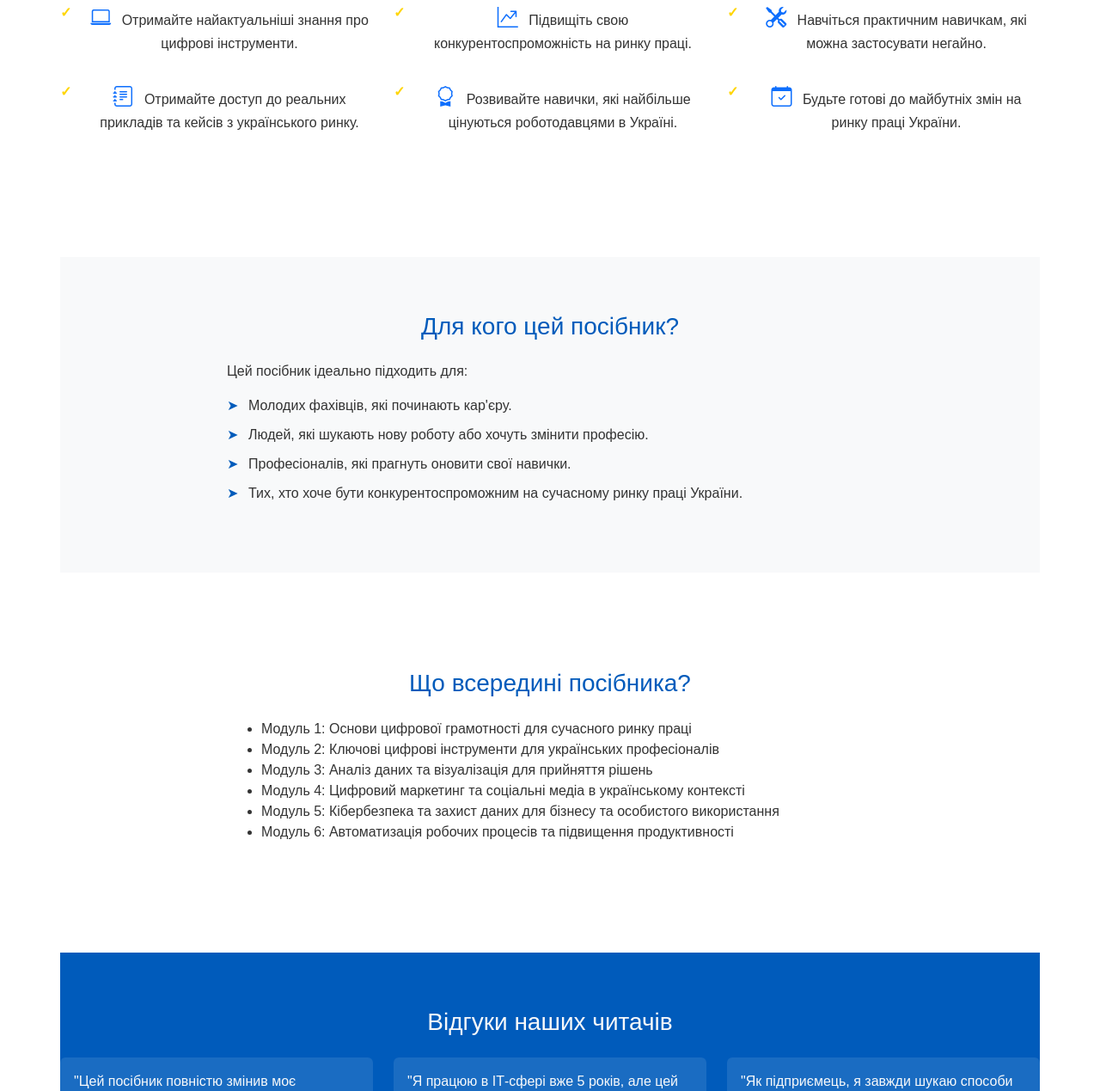
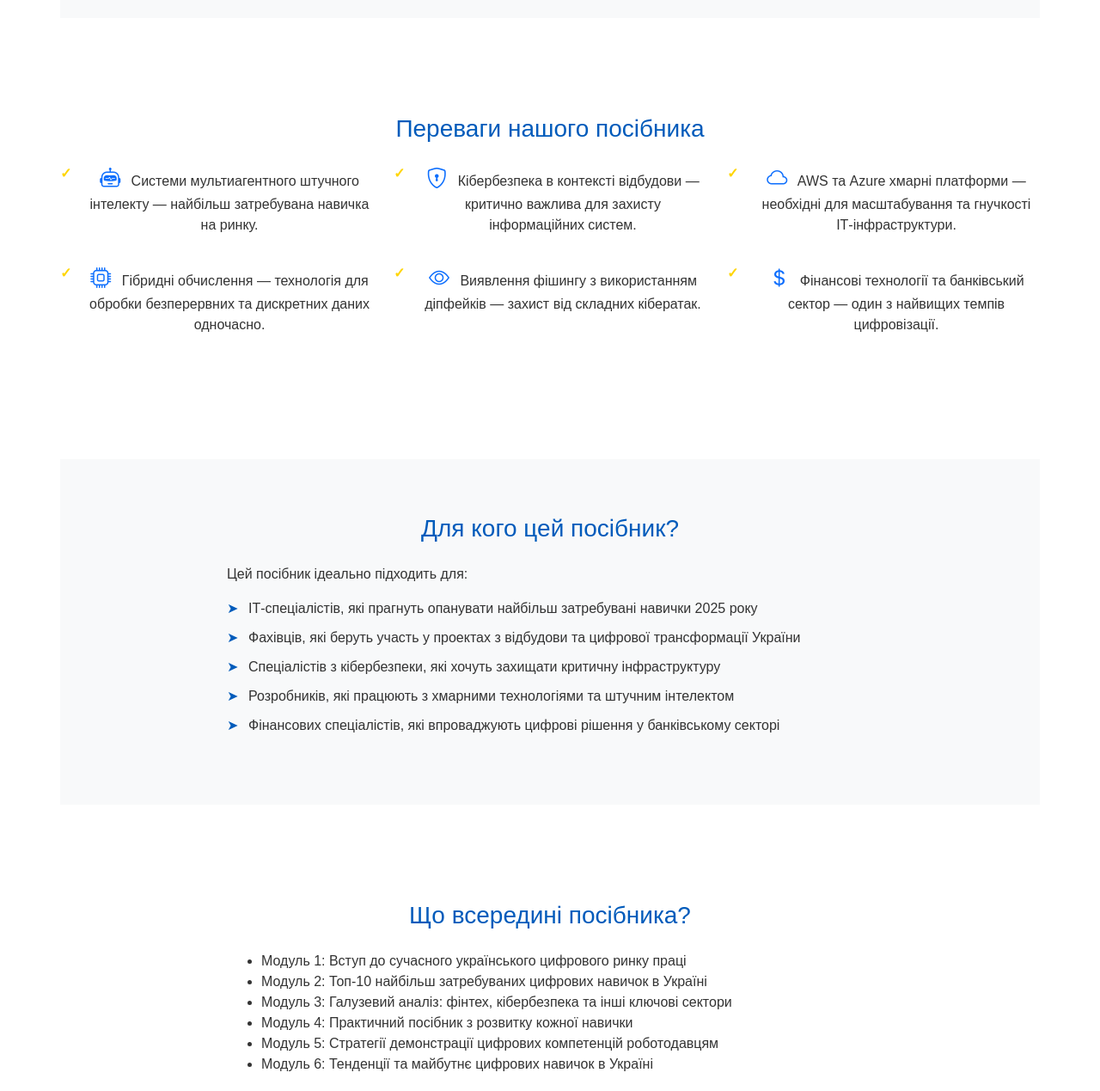
Before and after one commit to tbarbito/digiskills, a plain HTML site: page index.html in a window 1280 px wide. Shown: the part 934-2203 px from the top of the page at 86% size. Drawn offline with nearby package versions, Linux system fonts and the light colour scheme.

Commit message:
Update index

```diff
--- a/index.html
+++ b/index.html
@@ -17,21 +17,21 @@
     <header class="container py-3">
         <div class="row">
             <div class="col text-center">
-                <h1>Посібник цифрових навичок для українського ринку 2025</h1>
-                <h2>Освойте цифрові навички та підвищіть свою цінність на ринку праці України у 2025 році</h2>
+                <h1>Повний посібник з цифрових навичок для українського ринку 2025</h1>
+                <h2>Опануйте ключові цифрові компетенції для відбудови та цифрової трансформації України</h2>
             </div>
         </div>
     </header>
 
     <!-- Presentation Section -->
     <section id="presentation" class="container my-5">
-        <div class="row">
-            <div class="col-md-6 text-center">
+        <div class="row align-items-center">
+            <div class="col-md-6">
                 <h3>Що ви знайдете у цьому посібнику?</h3>
-                <p>Детальний посібник з усіма необхідними цифровими навичками для сучасного професіонала в Україні. Актуальний, практичний, для всіх рівнів, з реальними прикладами.</p>
+                <p>Комплексний посібник, що охоплює найактуальніші цифрові навички, необхідні для успішної кар'єри в умовах відбудови та цифрової трансформації України у 2025 році. Отримайте знання про ШІ, кібербезпеку, хмарні технології та багато іншого.</p>
             </div>
             <div class="col-md-6">
-                <img src="img/ukraine_flag_digital.jpeg" alt="Цифрові навички для України" class="img-fluid rounded shadow">
+                <img src="img/product_promo.png" alt="Посібник цифрових навичок для України 2025" class="img-fluid rounded shadow">
             </div>
         </div>
     </section>
@@ -42,27 +42,27 @@
         <div class="row text-center">
             <!-- Benefit 1 -->
             <div class="col-md-4 mb-3">
-                <p><i class="bi bi-laptop text-primary fs-4 me-2"></i> Отримайте найактуальніші знання про цифрові інструменти.</p>
+                <p><i class="bi bi-robot text-primary fs-4 me-2"></i> Системи мультиагентного штучного інтелекту — найбільш затребувана навичка на ринку.</p>
             </div>
             <!-- Benefit 2 -->
             <div class="col-md-4 mb-3">
-                <p><i class="bi bi-graph-up-arrow text-primary fs-4 me-2"></i> Підвищіть свою конкурентоспроможність на ринку праці.</p>
+                <p><i class="bi bi-shield-lock text-primary fs-4 me-2"></i> Кібербезпека в контексті відбудови — критично важлива для захисту інформаційних систем.</p>
             </div>
             <!-- Benefit 3 -->
             <div class="col-md-4 mb-3">
-                <p><i class="bi bi-tools text-primary fs-4 me-2"></i> Навчіться практичним навичкам, які можна застосувати негайно.</p>
+                <p><i class="bi bi-cloud text-primary fs-4 me-2"></i> AWS та Azure хмарні платформи — необхідні для масштабування та гнучкості ІТ-інфраструктури.</p>
             </div>
             <!-- Benefit 4 -->
             <div class="col-md-4 mb-3">
-                <p><i class="bi bi-journal-text text-primary fs-4 me-2"></i> Отримайте доступ до реальних прикладів та кейсів з українського ринку.</p>
+                <p><i class="bi bi-cpu text-primary fs-4 me-2"></i> Гібридні обчислення — технологія для обробки безперервних та дискретних даних одночасно.</p>
             </div>
             <!-- Benefit 5 -->
             <div class="col-md-4 mb-3">
-                <p><i class="bi bi-award text-primary fs-4 me-2"></i> Розвивайте навички, які найбільше цінуються роботодавцями в Україні.</p>
+                <p><i class="bi bi-eye text-primary fs-4 me-2"></i> Виявлення фішингу з використанням діпфейків — захист від складних кібератак.</p>
             </div>
              <!-- Benefit 6 (Optional) -->
             <div class="col-md-4 mb-3">
-                <p><i class="bi bi-calendar-check text-primary fs-4 me-2"></i> Будьте готові до майбутніх змін на ринку праці України.</p>
+                <p><i class="bi bi-currency-dollar text-primary fs-4 me-2"></i> Фінансові технології та банківський сектор — один з найвищих темпів цифровізації.</p>
             </div>
         </div>
     </section>
@@ -74,10 +74,11 @@
             <div class="col-md-8 offset-md-2">
                 <p>Цей посібник ідеально підходить для:</p>
                 <ul>
-                    <li>Молодих фахівців, які починають кар'єру.</li>
-                    <li>Людей, які шукають нову роботу або хочуть змінити професію.</li>
-                    <li>Професіоналів, які прагнуть оновити свої навички.</li>
-                    <li>Тих, хто хоче бути конкурентоспроможним на сучасному ринку праці України.</li>
+                    <li>ІТ-спеціалістів, які прагнуть опанувати найбільш затребувані навички 2025 року</li>
+                    <li>Фахівців, які беруть участь у проектах з відбудови та цифрової трансформації України</li>
+                    <li>Спеціалістів з кібербезпеки, які хочуть захищати критичну інфраструктуру</li>
+                    <li>Розробників, які працюють з хмарними технологіями та штучним інтелектом</li>
+                    <li>Фінансових спеціалістів, які впроваджують цифрові рішення у банківському секторі</li>
                 </ul>
             </div>
         </div>
@@ -89,12 +90,12 @@
         <div class="row">
             <div class="col-md-8 offset-md-2">
                 <ul>
-                    <li>Модуль 1: Основи цифрової грамотності для сучасного ринку праці</li>
-                    <li>Модуль 2: Ключові цифрові інструменти для українських професіоналів</li>
-                    <li>Модуль 3: Аналіз даних та візуалізація для прийняття рішень</li>
-                    <li>Модуль 4: Цифровий маркетинг та соціальні медіа в українському контексті</li>
-                    <li>Модуль 5: Кібербезпека та захист даних для бізнесу та особистого використання</li>
-                    <li>Модуль 6: Автоматизація робочих процесів та підвищення продуктивності</li>
+                    <li>Модуль 1: Вступ до сучасного українського цифрового ринку праці</li>
+                    <li>Модуль 2: Топ-10 найбільш затребуваних цифрових навичок в Україні</li>
+                    <li>Модуль 3: Галузевий аналіз: фінтех, кібербезпека та інші ключові сектори</li>
+                    <li>Модуль 4: Практичний посібник з розвитку кожної навички</li>
+                    <li>Модуль 5: Стратегії демонстрації цифрових компетенцій роботодавцям</li>
+                    <li>Модуль 6: Тенденції та майбутнє цифрових навичок в Україні</li>
                 </ul>
             </div>
         </div>
@@ -137,15 +138,12 @@
     <!-- CTA Section -->
     <section id="cta" class="container my-5 text-center">
         <div class="row">
-            <div class="col-md-6">
-                <img src="img/ukraine_abstract_background.jpeg" alt="Український прапор" class="img-fluid rounded shadow">
-            </div>
-            <div class="col-md-6 d-flex flex-column justify-content-center">
-                <h3>Не пропустіть!</h3>
-                <p>Отримайте повний доступ до посібника зараз!</p>
+            <div class="col-md-8 offset-md-2 d-flex flex-column justify-content-center">
+                <h3>Не пропустіть! Отримайте доступ зараз!</h3>
+                <p>Зробіть крок до успішної кар'єри на цифровому ринку України.</p>
                 <p>Звичайна ціна: <span style="text-decoration: line-through;">€12,00</span></p>
                 <p><strong>Спеціальна пропозиція: €6,99</strong></p>
-                <a href="https://pay.hotmart.com/C99455436A" class="btn btn-primary btn-lg">Купити зараз за €6,99</a>
+                <a href="https://pay.hotmart.com/C99455436A" class="btn btn-primary btn-lg mt-3">Купити зараз за €6,99</a>
                 <p class="mt-2"><small>Безпечний платіж через Hotmart. Миттєвий доступ після оплати.</small></p>
             </div>
         </div>
```
Also changed, not shown: img/product_promo.png (added).
